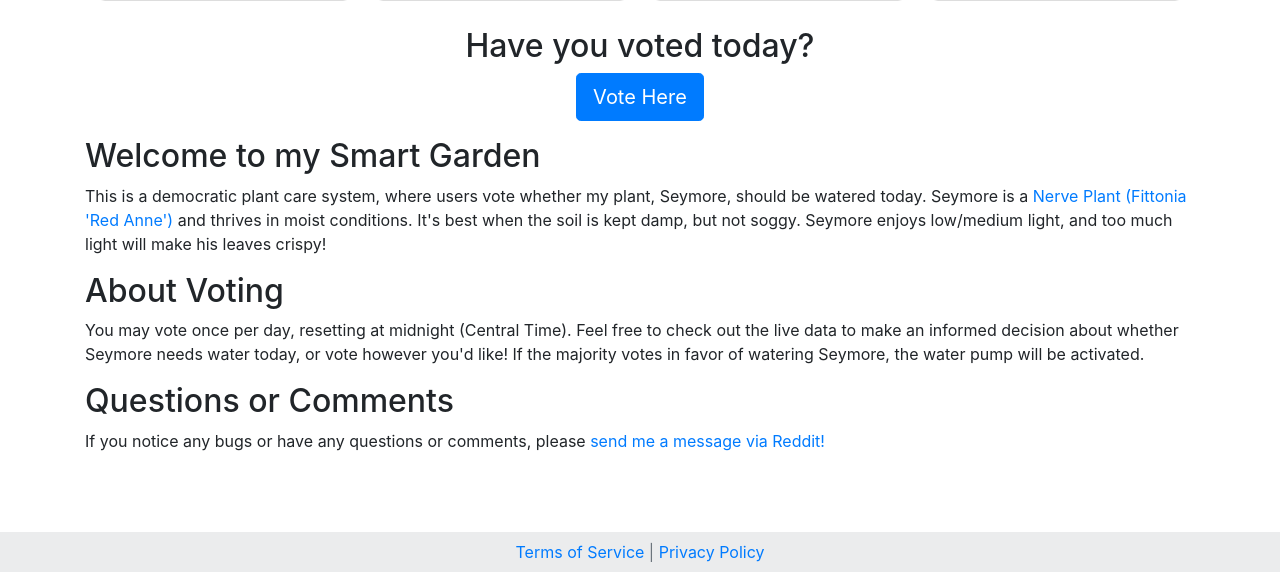
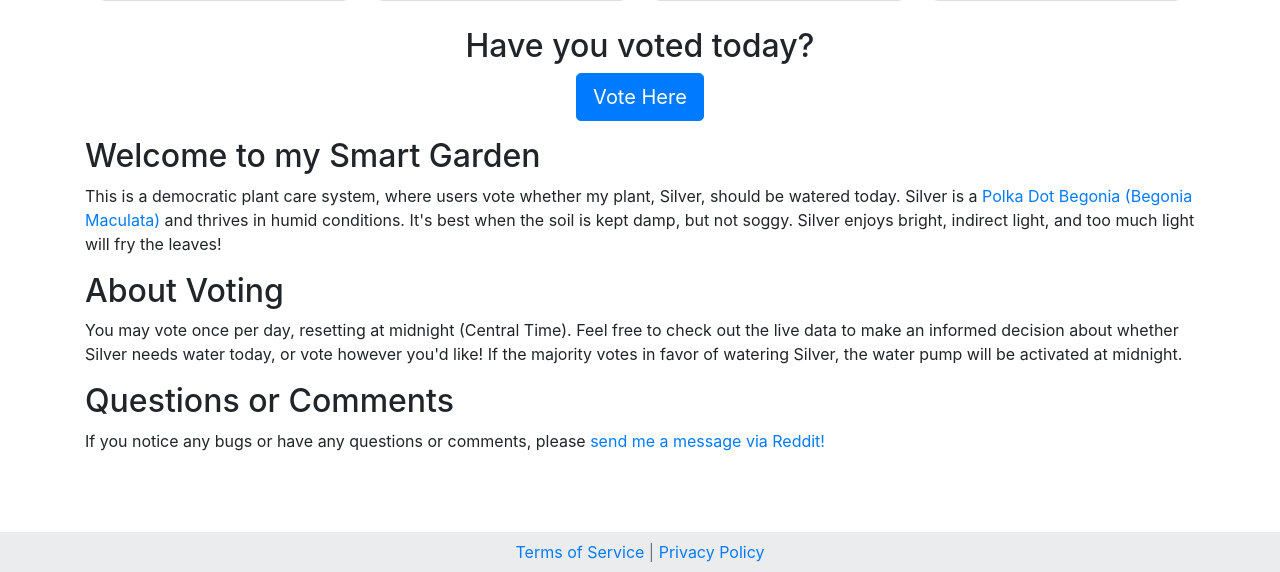
Before and after one commit to Gabgra11/SmartGarden_v3, a Flask app: page / in a window 1280 px wide. Shown: the part 228-800 px from the top of the page. Run offline with Flask 3, Linux system fonts and the light colour scheme; some libraries are stand-ins or nearby versions.

Commit message:
Update plant name and description.

```diff
--- a/templates/about.html
+++ b/templates/about.html
@@ -78,6 +78,7 @@
         <h5 id="v3">Smart Garden v3</h5>
         <p>This is the most recent revision of the Smart Garden system. The entire web app was rewritten for optimized
             performance and improved user experience. Smart Garden v3 has been moved from Google Firebase to Amazon Web
-            Services. The hardware remains the same, but everything has been refreshed under the hood.</p>
+            Services (with the exception of 'Sign-in with Google'). The hardware remains the same, but everything has been
+            refreshed under the hood.</p>
     </div>
     {% endblock %}
--- a/templates/index.html
+++ b/templates/index.html
@@ -10,10 +10,10 @@
         <section>
             <h2>Welcome to my Smart Garden</h2>
             <p>
-                This is a democratic plant care system, where users vote whether my plant, Seymore, should be watered today.
-                Seymore is a <a href="https://www.costafarms.com//plants/nerve-plant">Nerve Plant (Fittonia 'Red Anne')</a>
-                and thrives in moist conditions. It's best when the soil is kept damp,
-                but not soggy. Seymore enjoys low/medium light, and too much light will make his leaves crispy!
+                This is a democratic plant care system, where users vote whether my plant, Silver, should be watered today.
+                Silver is a <a href="https://smartgardenguide.com/begonia-maculata-care/">Polka Dot Begonia (Begonia Maculata)</a>
+                and thrives in humid conditions. It's best when the soil is kept damp,
+                but not soggy. Silver enjoys bright, indirect light, and too much light will fry the leaves!
             </p>
         </section>
 
@@ -21,8 +21,8 @@
             <h2>About Voting</h2>
             <p>
                 You may vote once per day, resetting at midnight (Central Time). Feel free to check out the live data to make
-                an informed decision about whether Seymore needs water today, or vote however you'd like! If the majority
-                votes in favor of watering Seymore, the water pump will be activated.
+                an informed decision about whether Silver needs water today, or vote however you'd like! If the majority
+                votes in favor of watering Silver, the water pump will be activated at midnight.
             </p>
         </section>
 
--- a/templates/vote.html
+++ b/templates/vote.html
@@ -44,7 +44,7 @@
             <div class="card-header">Vote</div>
             <div class="card-body">
                 <p>{{ user['name'] }},</p>
-                <p>Should Seymore be watered today?</p>
+                <p>Should Silver be watered today?</p>
                 <form method="POST">
                     <input type="hidden" name="user_id" value="{{ user.id }}">
                     <div class="form-check form-check-inline">
```
